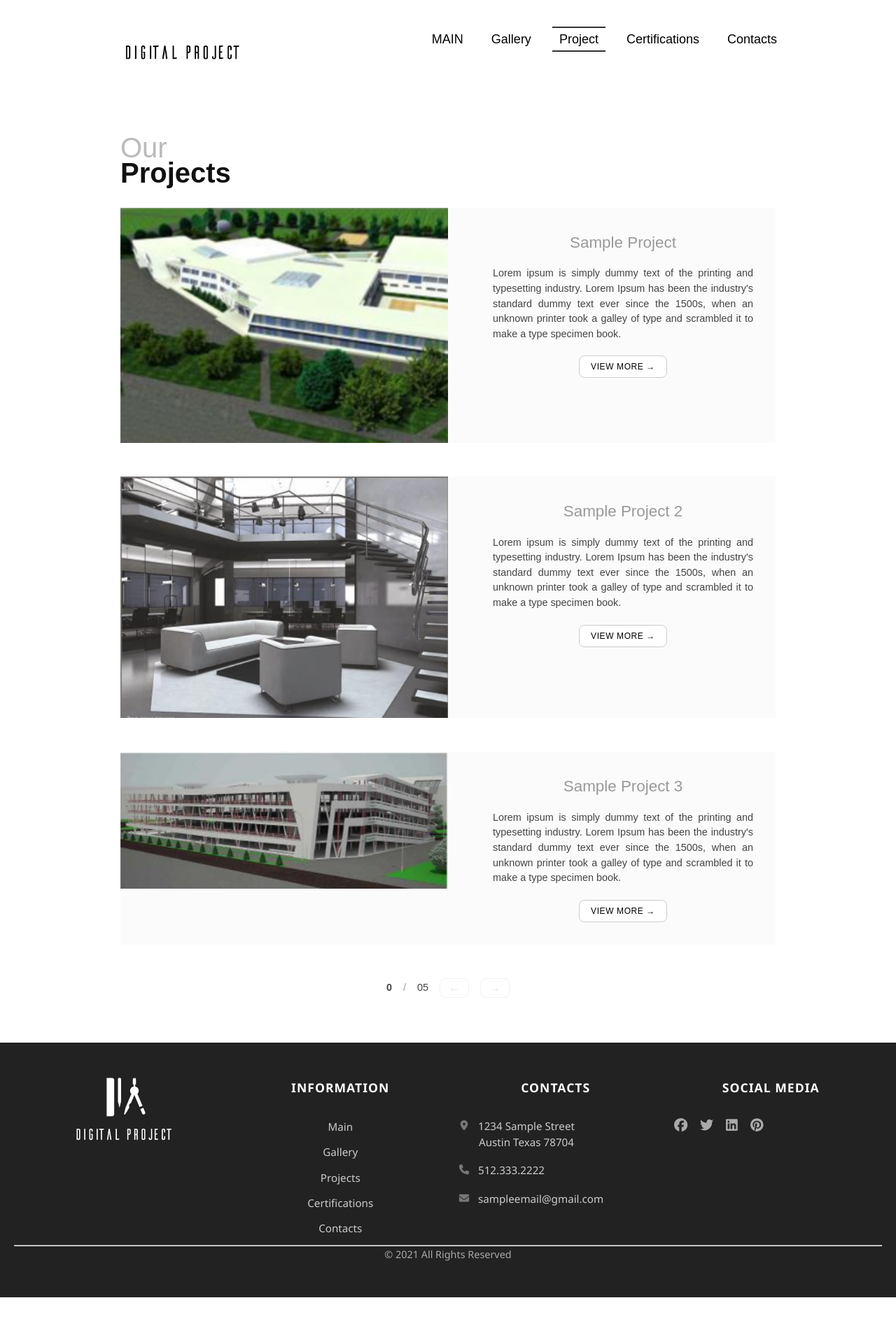
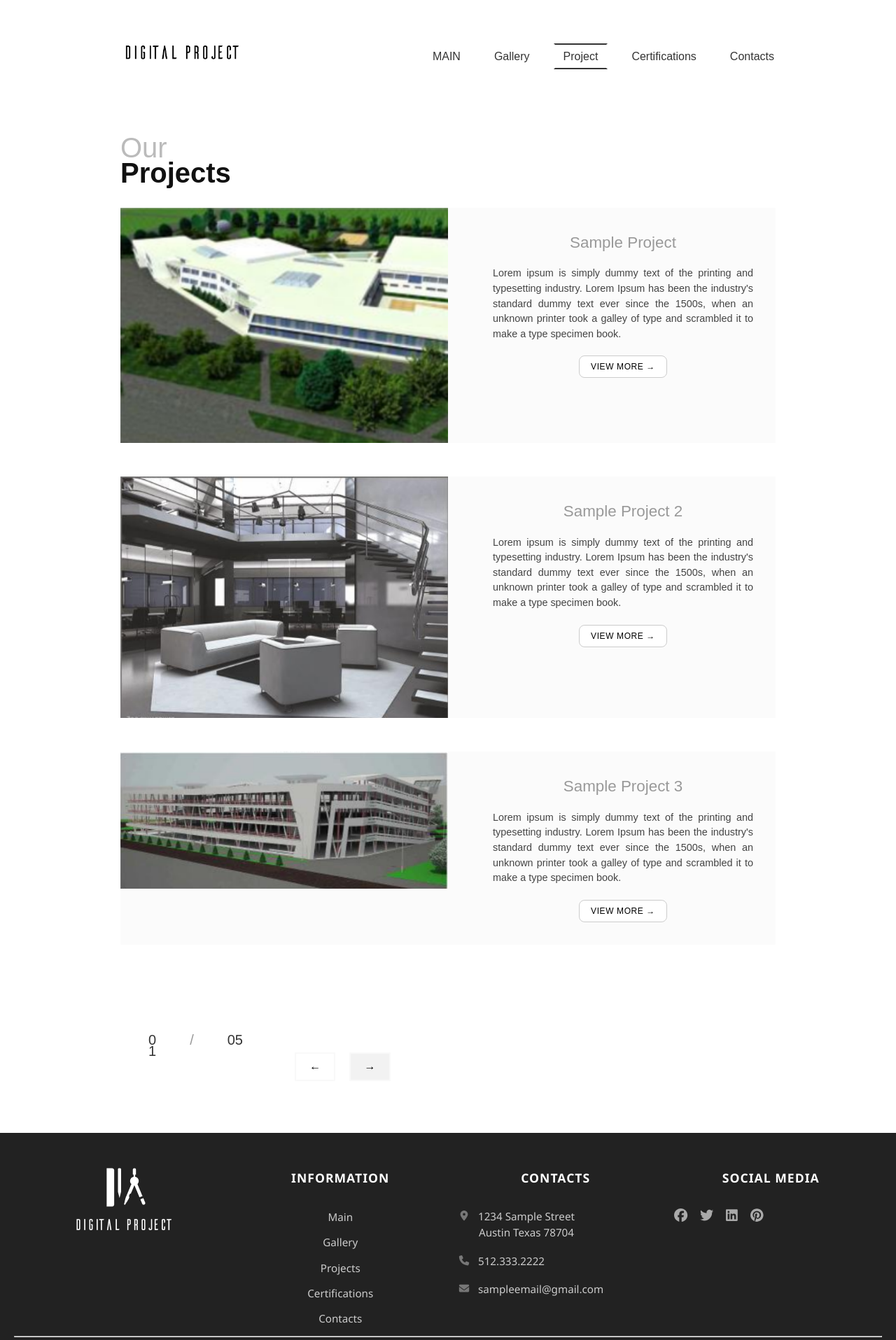
Before and after one commit to soliyana22/react-task-two, a React (Vite) app: page /ourproject in a window 1280 px wide. Shown: the top 1915 px of the page at 70% size. Before the commit the page ends 1886 px from the top, so only its background shows below. Built offline with nearby package versions, Linux system fonts and the light colour scheme.

Commit message:
comitted

```diff
--- a/src/components/Header/Header.css
+++ b/src/components/Header/Header.css
@@ -1,57 +1,71 @@
 .navbar {
-  background-color: white;
+  display: flex;
+  align-items: center;
+  justify-content: space-between;
   padding: 10px 20px;
-  width:100%;
-  display:flex;
-  justify-content: space-between;
-
+  background: white;
+  position: relative;
 }
 
 .nav-list {
+  display: flex;
   list-style: none;
-  display: flex;
   gap: 20px;
-  justify-content:space-around;
-}
-
-.nav-list a {
-  color: black;
-  text-decoration: none;
-  font-size: 18px;
-  padding: 6px 10px;
-  border-radius: 4px;
-  transition: background-color 0.3s, color 0.3s;
 }
 
 .nav-link {
   text-decoration: none;
   color: #333;
-  padding: 0.5rem 1rem;
-  border-top: 2px solid transparent;
-  border-bottom: 2px solid transparent;
-  transition: border 0.3s ease;
+  padding: 8px 12px;
+  border: 2px solid transparent;
 }
 
 .nav-link.active {
   border-top: 2px solid #333;
   border-bottom: 2px solid #333;
-  border-radius: 0px;
 }
 
-
-
-.nav-list a:active {
-  border-top: 2px solid #333;
-  border-bottom: 2px solid #333;
-  border-radius: 0px;
+.logo {
+  width: 200px;
 }
 
+.hamburger {
+  display: none;
+  flex-direction: column;
+  cursor: pointer;
+  gap: 5px;
+}
 
-.logo_img{
-  width: 70px;
-  height: 43.714290618896484px;
-  top: 29.14px;
-  left: 135px;
+.bar {
+  width: 25px;
+  height: 3px;
+  background-color: #333;
+  border-radius: 2px;
+}
 
+/* Responsive */
+@media (max-width: 768px) {
+  .hamburger {
+    display: flex;
+  }
 
+  .nav-list {
+    position: absolute;
+    top: 60px;
+    right: 20px;
+    background: white;
+    flex-direction: column;
+    width: 200px;
+    padding: 10px;
+    box-shadow: 0 2px 8px rgba(0,0,0,0.15);
+    display: none;
+  }
+
+  .nav-list.open {
+    display: flex;
+  }
+
+  .nav-link {
+    padding: 10px 0;
+  }
 }
--- a/src/components/Header/Header.jsx
+++ b/src/components/Header/Header.jsx
@@ -1,21 +1,33 @@
-import React from 'react';
-import { Link } from 'react-router-dom';
+import React, { useState } from 'react';
 import { NavLink } from 'react-router-dom';
 import './Header.css';
 
 export const Header = () => {
+  const [menuOpen, setMenuOpen] = useState(false);
+
+  const handleToggle = () => {
+    setMenuOpen(prev => !prev);
+  };
+
   return (
     <nav className="navbar">
-      <div className='header'>
-        <img src="assets/images/logo.png" alt="logo image" className='logo'/>
+      <div className="header">
+        <img src="assets/images/logo.png" alt="logo" className="logo" />
       </div>
-      <ul className="nav-list">
-        <li><NavLink to="/" className={({ isActive }) => isActive ? 'nav-link active' : 'nav-link'}>MAIN</NavLink></li>
-        <li><NavLink to="/photogallery" className={({ isActive }) => isActive ? 'nav-link active' : 'nav-link'}>Gallery</NavLink></li>
-        <li><NavLink to="/ourproject" className={({ isActive }) => isActive ? 'nav-link active' : 'nav-link'}>Project</NavLink></li>
-        <li><NavLink to="/certifications" className={({ isActive }) => isActive ? 'nav-link active' : 'nav-link'}>Certifications</NavLink></li>
-        <li><NavLink to="/contact" className={({ isActive }) => isActive ? 'nav-link active' : 'nav-link'}>Contacts</NavLink></li>
-        </ul>
+
+      <div className="hamburger" onClick={handleToggle}>
+        <span className="bar"></span>
+        <span className="bar"></span>
+        <span className="bar"></span>
+      </div>
+
+      <ul className={`nav-list ${menuOpen ? 'open' : ''}`}>
+        <li><NavLink to="/" className="nav-link">MAIN</NavLink></li>
+        <li><NavLink to="/photogallery" className="nav-link">Gallery</NavLink></li>
+        <li><NavLink to="/ourproject" className="nav-link">Project</NavLink></li>
+        <li><NavLink to="/certifications" className="nav-link">Certifications</NavLink></li>
+        <li><NavLink to="/contact" className="nav-link">Contacts</NavLink></li>
+      </ul>
     </nav>
-  )
-}
+  );
+};
--- a/src/pages/Our_project.css
+++ b/src/pages/Our_project.css
@@ -169,41 +169,36 @@
 }
 
 
+.arrow_btn{
+  align-items: flex-start;
+}
+/* Icon button */
+.arrow_1,.arrow_2{
+ background-color: #F2F2F2;
+ border:2px solid  #F9F9F9;
+ color:black;
+ margin:10px;
+ border-radius: 1px;
+}
+.arrow_1{
+  background-color: white;
+}
+.lower_gallery{
+  display:flex;
+  margin-left:40px;
+}
+.number_text{
+  display: flex;
+  gap:3rem;
+  justify-content: flex-start;
+  margin-right:4rem;
+  line-height: 1rem;
 
-.pagination {
-  display: flex;
-  align-items: center;
-  gap: 1rem;
-  justify-content: center;
-  margin-top: 2rem;
-  font-size: 0.9rem;
-  color: #444;
 }
-
-.page-number {
-  font-weight: bold;
-}
-
-.slash {
-  color: #999;
-}
-
-.pagination-btn {
-  border: 1px solid #ddd;
-  padding: 0.25rem 0.75rem;
-  background-color: #fff;
-  cursor: pointer;
-  font-size: 1rem;
-  transition: background-color 0.2s;
-}
-
-.pagination-btn:hover:not(:disabled) {
-  background-color: #f0f0f0;
-}
-
-.pagination-btn:disabled {
-  cursor: not-allowed;
-  opacity: 0.4;
+.number_text p{
+  font-size:20px;
+  font-weight:none;
+  margin-top: 5rem;
 }
 @media (min-width: 768px) {
   .our-projects-section {
--- a/src/pages/Our_project.jsx
+++ b/src/pages/Our_project.jsx
@@ -44,13 +44,19 @@ export const Our_project = () => {
         </div>
       </div>
 
-      <div className="pagination">
-        <span className="page-number">0</span>
-        <span className="slash">/</span>
-        <span className="total-pages">05</span>
-        <button className="pagination-btn" disabled>←</button>
-        <button className="pagination-btn" disabled>→</button>
-      </div>
+      <div className='lower_gallery'>
+      <div className='number_text'>
+                <p>0 <br/>1</p>
+                <p className='slash'>/</p>
+                <p>05</p>
+              </div>
+      <div className='arrow_btn'>
+            <button className='arrow_1'>←</button>
+            <button className='arrow_2'>→</button>
+            </div>
+
+
+     </div>
     </section>
   )
 }
--- a/src/pages/Photo_Gallery.jsx
+++ b/src/pages/Photo_Gallery.jsx
@@ -1,7 +1,6 @@
 import React from 'react'
 import './PhotoGallery.css';
-import { FontAwesomeIcon } from '@fortawesome/react-fontawesome';
-import {faArrowLeft,faArrowRight} from '@fortawesome/free-solid-svg-icons';
+
 
 export const Photo_Gallery = () => {
    const images = [
```
